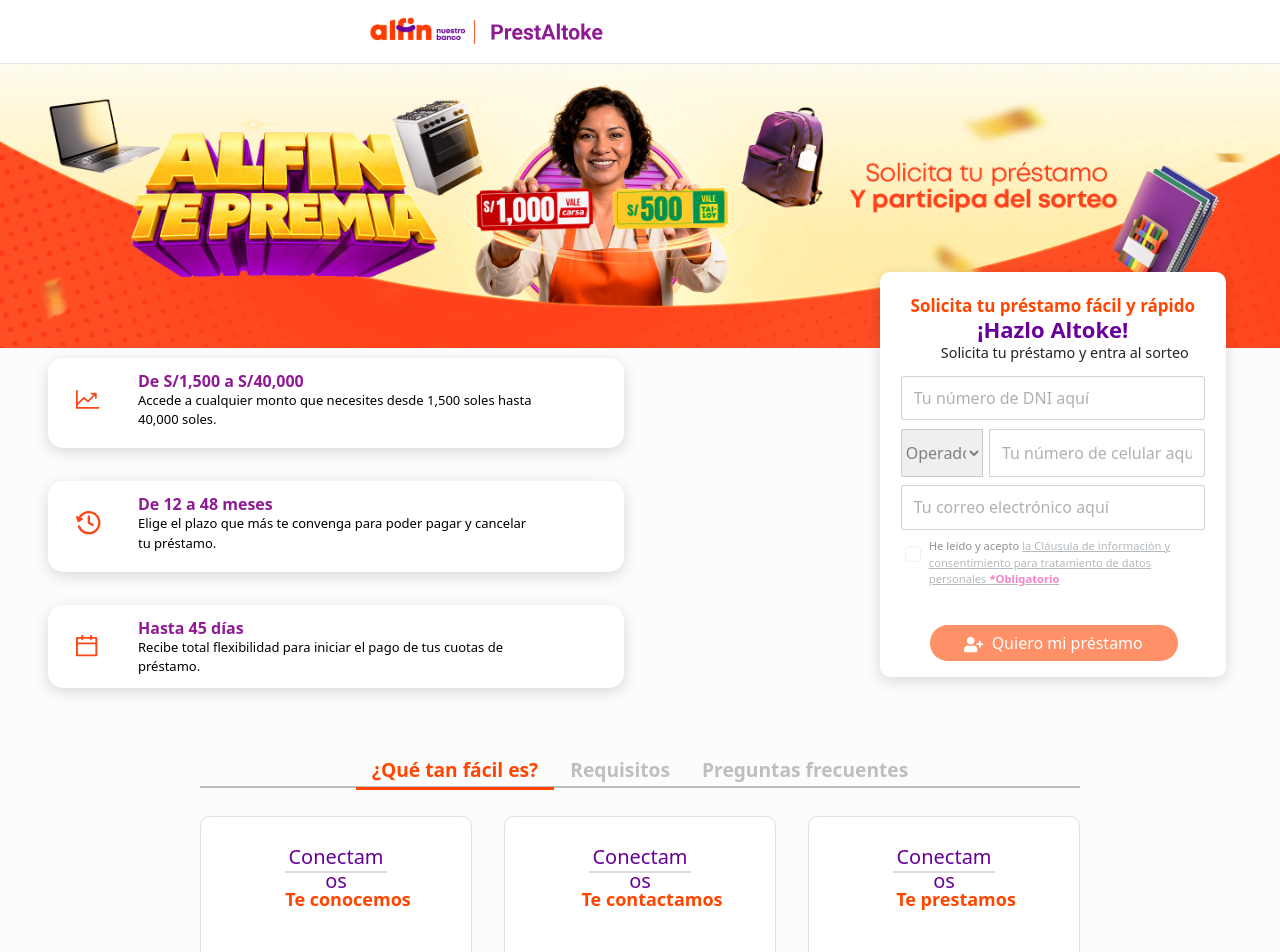
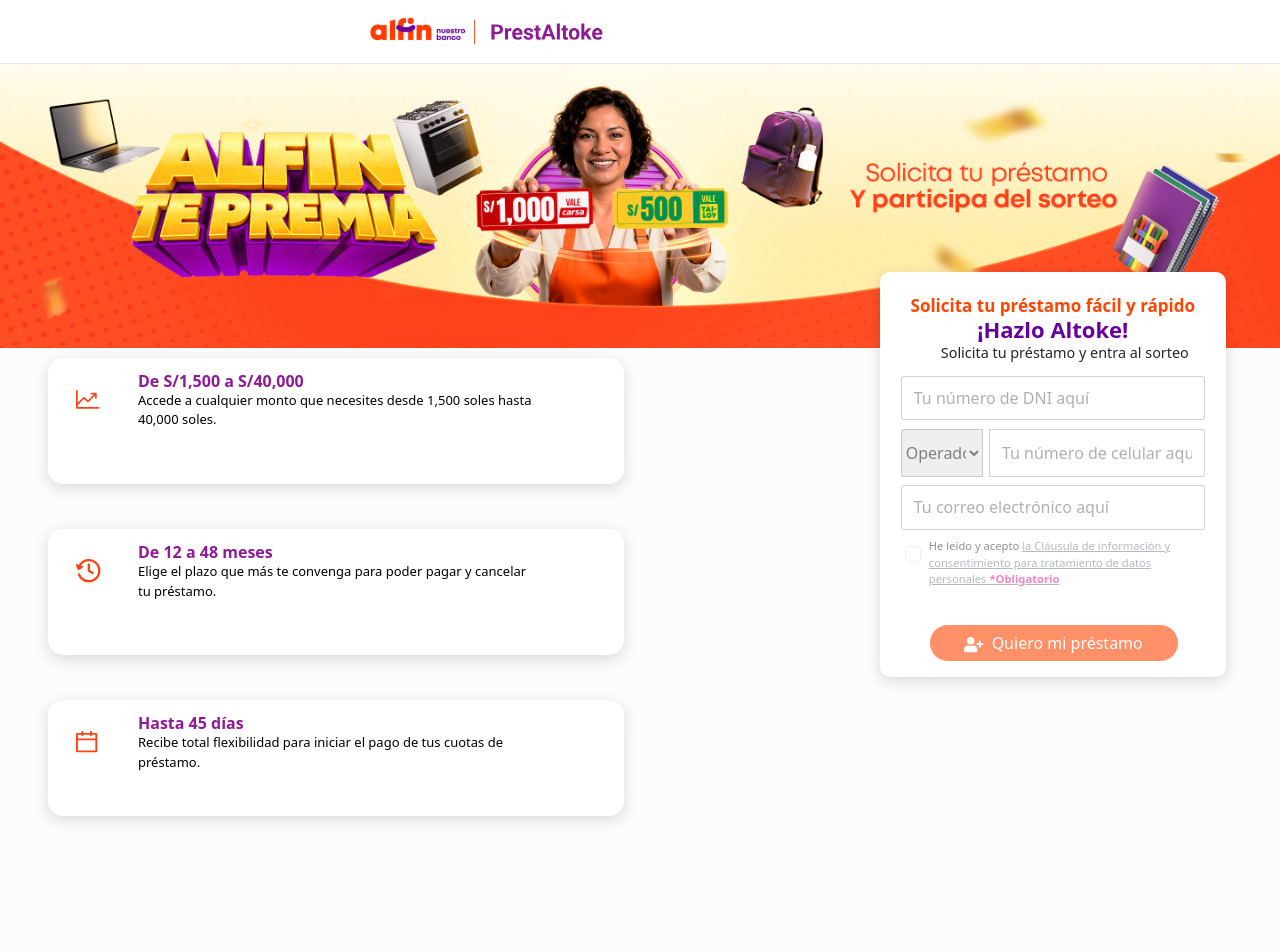
Before and after one commit to ArianaEyes/Pagina-AlfinBanco, an Angular app: page /prestamos in a window 1280 px wide. Shown: the top 952 px of the page. Built offline with nearby package versions, Linux system fonts and the light colour scheme; no server answers.

Commit message:
actualizeishon del resposiveishon

```diff
--- a/src/app/Pages/prestamos/prestamos.css
+++ b/src/app/Pages/prestamos/prestamos.css
@@ -359,7 +359,7 @@
 }
 
 
-@media (min-width: 320px) and (max-width:728px){
+@media (min-width: 312px) and (max-width:728px)and (min-height: 300px) and (max-height: 1024px){
   .contenedor {
     height: auto;
     overflow-y: hidden;
@@ -404,9 +404,9 @@
   .select-formulario {
     font-size: 14px;
   }
-  .formulario[_ngcontent-ng-c4043525379] {
-    width: 95vh;
-    height: 48.8vh;
+  .formulario[_ngcontent-ng-c4043525379]{
+    width:100%;
+    height: 60vh;
     border-radius: 5px;
     background-color: #fff;
     position: inherit;
@@ -429,7 +429,7 @@
     font-size: 12px;
   }
   .formulario-contenedores {
-    margin-top: 3vh;
+    margin-top: 7vh;
     height: 20vh;
   }
   .input-consentimiento button {
@@ -450,7 +450,7 @@
     display: flex;
     flex-wrap: wrap;
     position: absolute;
-    top: 55vh;
+    top: 60vh;
     margin: auto;
   }
   .tt_d {
@@ -617,7 +617,12 @@
     margin-top: 0.5vh;
   }
 }
-@media (min-width: 729px) and (max-width:768px) {
+@media (min-width: 312px) and (max-width:376px)and (min-height: 300px) and (max-height: 1024px){
+  .carousel {
+    height: 12%;
+  }
+}
+@media (min-width: 729px) and (max-width:768px) and (min-height: 300px) and (max-height: 1024px){
   .contenedor {
     height: auto;
     overflow-y: hidden;
@@ -664,7 +669,7 @@
   }
   .formulario[_ngcontent-ng-c4043525379] {
     width: 95%;
-    height: 48.8vh;
+    height: 55vh;
     border-radius: 5px;
     background-color: #fff;
     position: inherit;
@@ -687,7 +692,7 @@
     font-size: 14px;
   }
   .formulario-contenedores {
-    margin-top: 3vh;
+    margin-top: 6vh;
     height: 20vh;
   }
   .input-consentimiento button {
@@ -703,7 +708,7 @@
     font-size: 10px;
   }
   .carousel {
-    width: 86%;
+    width: 70%;
     height: 10%;
     display: flex;
     flex-wrap: wrap;
@@ -1081,7 +1086,7 @@
 
 }
 
-@media (min-width:900px) and (max-width:1700px){
+@media (min-width:900px) and (max-width:1700px) and (max-height: 1366px){
   .seccion-formulario {
     width: 40%;
     height: 50.5vh;
@@ -1120,6 +1125,98 @@
   .tt_d p{
     font-size: 13px;
   }
+  .col-12 {
+    display: none;
+  }
+
+  .col-12.active {
+    display: block;
+  }
+
+  .col-12.col-md-4.active {
+    display: flex;
+    flex-wrap: wrap;
+  }
+
+  .seccion1 {
+    height: 70vh;
+    margin: 0;
+  }
+
+  .seccion2 {
+    width: 85%;
+    height: auto;
+    display: flex;
+    flex-wrap: wrap;
+    margin: 10vh auto 4vh auto;
+
+    justify-content: space-around;
+    flex-shrink: 0;
+  }
+
+  .seccion2 .nav {
+    flex-wrap: nowrap;
+  }
+
+  .ul_prestamos {
+    width: 100%;
+    height: 5.4vh;
+    display: flex;
+    flex-wrap: nowrap;
+    flex-shrink: 0;
+    overflow-x: auto;
+    overflow-y: hidden;
+    justify-content: space-around;
+    -webkit-overflow-scrolling: touch;
+  }
+
+  .seccion2 .nav-item {
+    width: 100%;
+    display: flex;
+    margin: 0;
+  }
+  .seccion2 .nav-link {
+    /* nav parece que da un "height:auto;" */
+    width: 20vh;
+    white-space: nowrap;
+    margin: 0;
+  }
+  .ul_prestamos::-webkit-scrollbar {
+    width: 0px;
+    height: 0px;
+  }
+  .contenedor-pregunta2{
+    height: auto;
+  }
+  .pregunta3 {
+    height: auto;
+  }
+
+  .ul_prestamos .nav-item {
+    align-items: flex-start;
+    width: 45%;
+    font-size: 17px;
+    font-weight: 700;
+    z-index: 5;
+  }
+  .ul_prestamos a{
+    text-align: center;
+  }
+
+  .containers-cards {
+    height: auto;
+    justify-content: center;
+
+  }
+
+  .pregunta2 {
+    height: auto;
+  }
+
+  .card {
+    width: 100%;
+    margin: 1vh auto;
+  }
 }
 @media (min-width:1701px) and (max-width:2560px){
   .formulario[_ngcontent-ng-c4043525379]{
```
